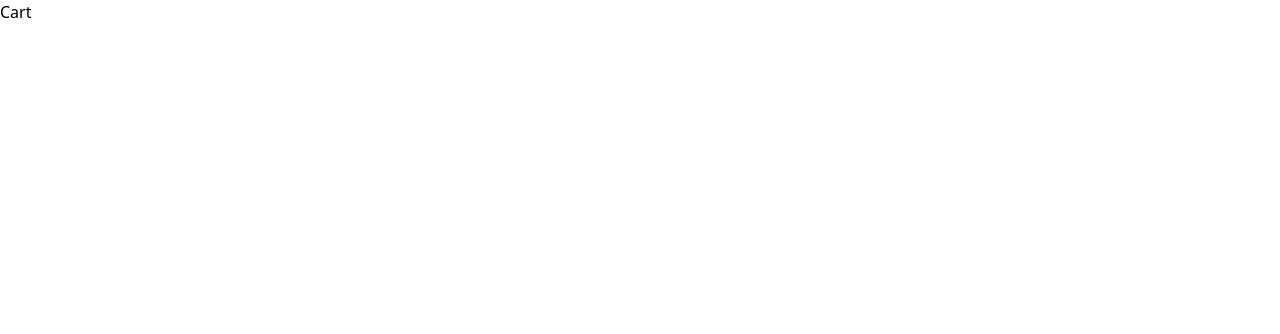
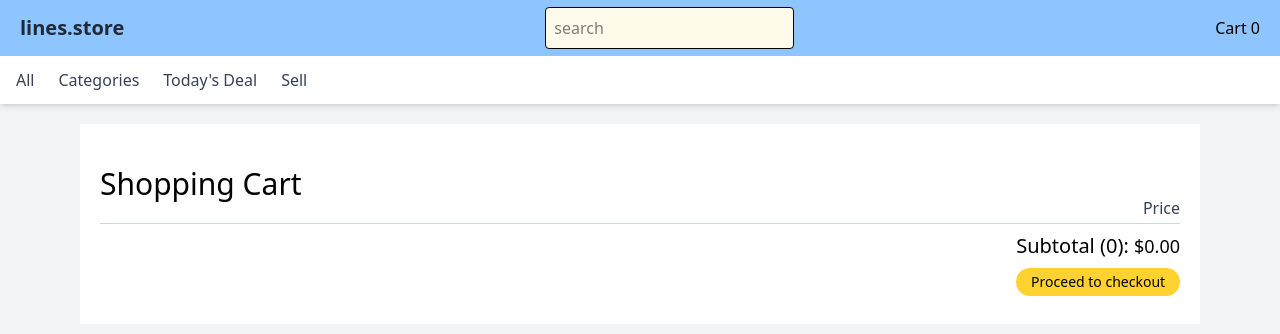
Before and after one commit to ThreeLines-del/e-commerce, a React (Vite) app: page /cart in a window 1280 px wide. Shown: the top 334 px of the page. Built offline with nearby package versions, Linux system fonts and the light colour scheme.

Commit message:
Created the cart page with cart products and added navlinks to header and side cart

```diff
--- /dev/null
+++ b/src/components/CartProduct.tsx
@@ -0,0 +1,42 @@
+import { useEffect, useState } from "react";
+import { CartProductType, getProductDataById } from "../CartContextObject";
+import { ProductType } from "../ProductContextObject";
+
+interface CartProduct {
+  item: CartProductType;
+}
+
+const CartProduct: React.FC<CartProduct> = ({ item }) => {
+  const [products, setProducts] = useState<ProductType>();
+
+  useEffect(() => {
+    getProductDataById(item.id).then((product) => setProducts(product));
+  }, [item.id]);
+  return (
+    <div className="h-48 grid grid-cols-5 border-b border-gray-300 gap-5">
+      <div className="flex items-center justify-center">
+        <img className="h-40 w-40" src={products?.image} alt="" />
+      </div>
+      <div className="col-span-3 py-5 flex flex-col pl-2">
+        <h1 className="line-clamp-2 text-lg">{products?.title}</h1>
+
+        <div className="flex justify-between w-24 border-2 border-amber-300 rounded-2xl text-xs py-[5px] px-2 mt-6 font-bold">
+          <h1 className="hover:cursor-pointer pr-2">+</h1>
+          <h1>{item.quantity}</h1>
+          <h1 className="hover:cursor-pointer pl-2">-</h1>
+        </div>
+
+        <div className="w-32">
+          <h1 className="mt-2 text-blue-500 hover:cursor-pointer hover:text-red-500">
+            remove from cart
+          </h1>
+        </div>
+      </div>
+      <div className="flex justify-end py-5">
+        <h1 className="text-lg font-medium">${products?.price}</h1>
+      </div>
+    </div>
+  );
+};
+
+export default CartProduct;
--- a/src/components/Header.tsx
+++ b/src/components/Header.tsx
@@ -1,5 +1,6 @@
 import { useContext } from "react";
 import { CartContextObject } from "../CartContextObject";
+import { NavLink } from "react-router-dom";
 
 const Navbar = () => {
   return (
@@ -35,7 +36,7 @@ const Header = () => {
             placeholder="search"
           />
         </div>
-        <div>Cart {cart.getTotalQuantity()}</div>
+        <NavLink to={"/cart"}>Cart {cart.getTotalQuantity()}</NavLink>
       </div>
       <Navbar />
     </header>
--- a/src/components/SideCart.tsx
+++ b/src/components/SideCart.tsx
@@ -1,6 +1,7 @@
 import { useContext, useEffect, useState } from "react";
 import { CartContextObject } from "../CartContextObject";
 import SideCartProduct from "./SideCartProduct";
+import { NavLink } from "react-router-dom";
 
 interface SideCartType {
   isSideCartOpen: boolean;
@@ -28,7 +29,7 @@ const SideCart: React.FC<SideCartType> = ({ isSideCartOpen }) => {
           <h1 className="text-sm">Subtotal</h1>
           <h1 className="text-lg font-medium text-red-900">{`$${totalCartCost}`}</h1>
           <button className="border border-gray-400 rounded-2xl text-xs px-7 py-[2px] mt-2 hover:cursor-pointer hover:bg-gray-100">
-            Go to Cart
+            <NavLink to={"/cart"}>Go to cart</NavLink>
           </button>
         </div>
 
--- a/src/pages/CartPage.tsx
+++ b/src/pages/CartPage.tsx
@@ -1,5 +1,47 @@
+import { useContext, useEffect, useState } from "react";
+import Header from "../components/Header";
+import { CartContextObject } from "../CartContextObject";
+import CartProduct from "../components/CartProduct";
+
 const CartPage = () => {
-  return <div className="h-auto w-full">Cart</div>;
+  const cart = useContext(CartContextObject);
+  const cartItems = cart.items;
+  const [totalCost, setTotalCost] = useState<string>();
+
+  useEffect(() => {
+    cart.getTotalCost().then((cost) => setTotalCost(cost));
+  }, [cartItems]);
+
+  return (
+    <div className="h-screen w-full flex flex-col overflow-x-hidden bg-gray-100">
+      <Header />
+
+      <div className="flex-1 w-full">
+        <div className="bg-white h-auto mx-20 my-5 p-5">
+          <div className="w-full h-20 items-center flex justify-between border-b border-gray-300">
+            <h1 className="text-3xl">Shopping Cart</h1>
+            <h1 className="mt-12 text-gray-700">Price</h1>
+          </div>
+          <div className="">
+            {cartItems?.map((item) => {
+              return <CartProduct item={item} key={item.id} />;
+            })}
+          </div>
+          <div className="w-full h-20 items-center flex justify-end">
+            <div className="flex flex-col gap-2">
+              <h1 className="text-xl">
+                {`Subtotal (${cart.getTotalQuantity()}): `}
+                <span className="text-lg font-medium">{`$${totalCost}`}</span>
+              </h1>
+              <button className="bg-amber-300 rounded-2xl py-1 text-sm hover:cursor-pointer hover:bg-amber-400">
+                Proceed to checkout
+              </button>
+            </div>
+          </div>
+        </div>
+      </div>
+    </div>
+  );
 };
 
 export default CartPage;
```
